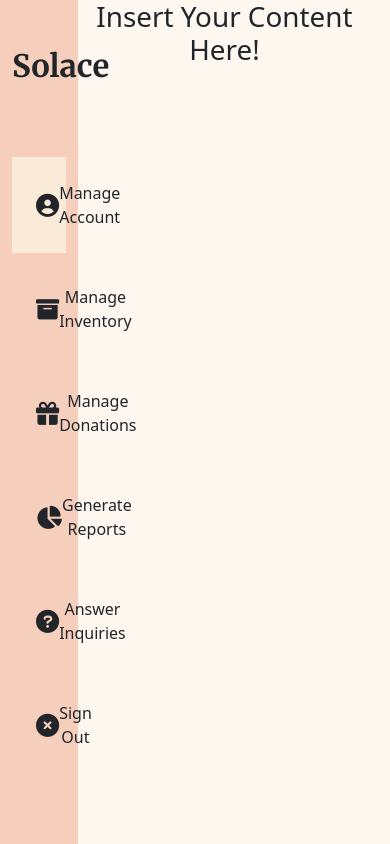
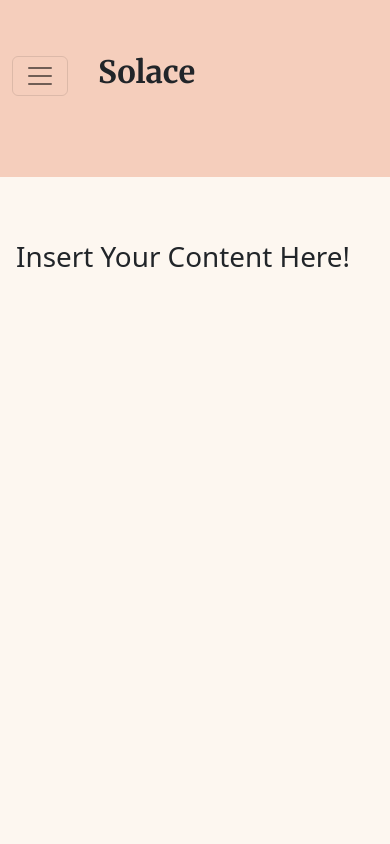
Before and after one commit to whale213/solace, a Flask app: page / in a window 390 px wide. Run offline with Flask 2, Linux system fonts and the light colour scheme.

Commit message:
Staff Nav Fully Responsive

```diff
--- a/solace/app/static/staff_nav.css
+++ b/solace/app/static/staff_nav.css
@@ -1,5 +1,4 @@
 /* Global Colour Theme Variables */
-
 :root {
     --theme-pink: #F5CEBC;
     --theme-orange: #E8A165;
@@ -18,11 +17,13 @@ html { overflow-x: hidden; }
 
 .logo-font { font-family: 'Merriweather', serif; }
 
-.vh-100 { height: 100vh; }
-
 .ml-custom { margin-left: 20vw; }
 
 .width-20 { width: 20% !important; }
+
+.width-20 ul li:first-child { display: none; }
+
+.mh-100 { min-height: 100vh; }
 
 .width-80 { width: 80% !important; }
 
@@ -30,8 +31,25 @@ html { overflow-x: hidden; }
 
 .nav-item:hover { background-color: var(--theme-light-cream);}
 
-.nav-item:target { background-color: var(--theme-cream); }
-
 body { background-color: var(--theme-light-cream) !important; }
 
+/* Desktop, Laptop, and fully responsive */
+
 @media (max-width: 1020px) { .font-responsive { font-size: 1rem !important; } }
+
+@media (max-width: 860px) {
+
+    .mh-100 { min-height: auto !important; }
+
+    .width-20, .width-80{ width: 100% !important; }
+
+    .ml-custom { margin-top: 15em !important; margin-left: 0% !important; }
+
+    .width-20 ul li:first-child { display: block; }
+
+    .width-20 ul li:not(li:first-child):not(li:nth-child(2)) { display: none; }
+
+    .width-20 ul { display: flex !important; }
+
+    .width-20 ul li:nth-child(2) {  margin: 0.3em 1.5em; }
+  }
--- a/solace/app/templates/includes/_staff_base.html
+++ b/solace/app/templates/includes/_staff_base.html
@@ -21,8 +21,15 @@
 </head>
 <body>
     <div class="container-fluid row">
-        <div class="bg-theme-1 vh-100 position-fixed width-20">
+        <nav class="bg-theme-1 position-fixed width-20 mh-100">
             <ul class="list-unstyled fs-5 text-center">
+                <li class="pt-5 pb-5">
+                    <nav class="navbar navbar-light">
+                        <button class="navbar-toggler" type="button" data-bs-toggle="collapse" data-bs-target="#navbarToggleExternalContent" aria-controls="navbarToggleExternalContent" aria-expanded="false" aria-label="Toggle navigation">
+                        <span class="navbar-toggler-icon"></span>
+                        </button>
+                    </nav>
+                </li>
                 <li class="pt-5 pb-5">
                     <p class="display-5 logo-font">Solace</p>
                 </li>
@@ -31,11 +38,11 @@
                     <i class="side-nav-icon fa fa-user-circle fs-3"></i>Manage Account</a>
                 </li>
                 <li class="p-4 mt-2 mb-2 nav-item invent-tab">
-                    <a href="/inventory" class="text-decoration-none text-dark d-flex justify-content-between width-vw font-responsive m-auto align-items-center">
+                    <a href="/viewInventory" class="text-decoration-none text-dark d-flex justify-content-between width-vw font-responsive m-auto align-items-center">
                     <i class="side-nav-icon fa fa-archive fs-3"></i>Manage Inventory</a>
                 </li>
                 <li class="p-4 mt-2 mb-2 nav-item donate-tab">
-                    <a href="#" class="text-decoration-none text-dark d-flex justify-content-between width-vw font-responsive m-auto align-items-center">
+                    <a href="/viewDonations" class="text-decoration-none text-dark d-flex justify-content-between width-vw font-responsive m-auto align-items-center">
                     <i class="side-nav-icon fa fa-gift fs-3"></i>Manage Donations</a>
                 </li>
                 <li class="p-4 mt-2 mb-2 nav-item gen-rep-tab">
@@ -51,18 +58,27 @@
                     <i class="side-nav-icon fa fa-times-circle fs-3"></i>Sign Out</a>
                 </li>
             </ul>
-        </div>
-        <div class="width-80 ml-custom">
+            <div class="collapse" id="navbarToggleExternalContent">
+                <div class="p-4 fs-4">
+                  <div class="mb-2 p-2 acc-tab"><a href="#" class="text-decoration-none text-dark">Manage Account</a></div>
+                  <div class="mb-2 p-2 invent-tab"><a href="/viewInventory" class="text-decoration-none text-dark">Manage Inventory</a></div>
+                  <div class="mb-2 p-2 donate-tab" ><a href="/viewDonations" class="text-decoration-none text-dark">Manage Donations</a></div>
+                  <div class="mb-2 p-2 gen-rep-tab"><a href="#" class="text-decoration-none text-dark">Generate Reports</a></div>
+                  <div class="mb-2 p-2 ans-inq-tab"><a href="#" class="text-decoration-none text-dark">Answer Inquiries</a></div>
+                  <div class="p-2"><a href="#" class="text-decoration-none text-dark">Sign Out</a></div>
+                </div>
+              </div>
+        </nav>
+        <main class="width-80 ml-custom">
             {% block content %}
             {% endblock %}
-        </div>
+        </main>
     </div>
     <!--BOOTSTRAP JS-->
     <script src="https://cdn.jsdelivr.net/npm/bootstrap@5.3.0-alpha1/dist/js/bootstrap.bundle.min.js"
     integrity="sha384-w76AqPfDkMBDXo30jS1Sgez6pr3x5MlQ1ZAGC+nuZB+EYdgRZgiwxhTBTkF7CXvN" crossorigin="anonymous">
     </script>
     {% block scripts %}
-    <!--Insert your own javascript-->
     {% endblock %}
 </body>
 </html>
```
